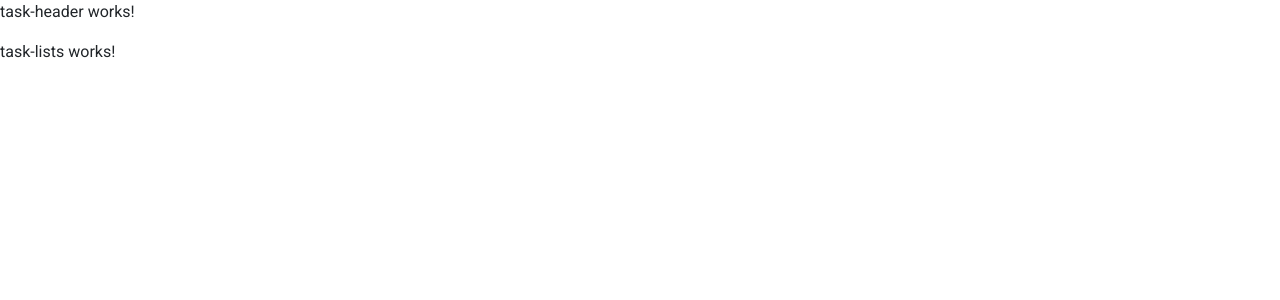
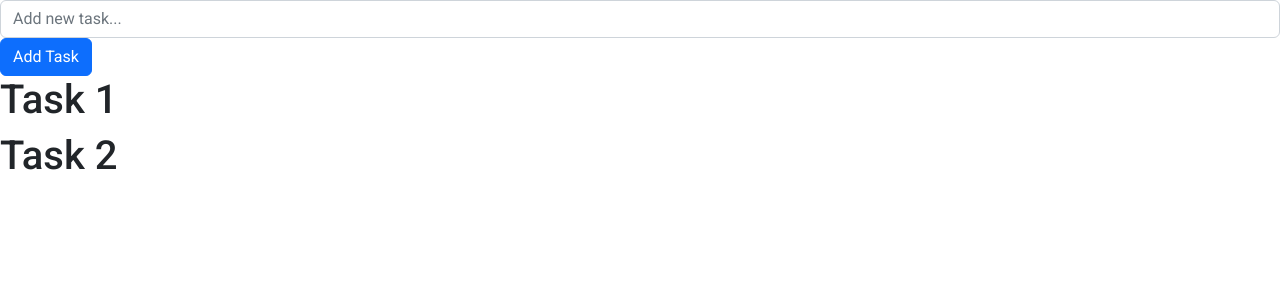
Before and after one commit to jaybay10/mega-nutun-todolist, an Angular app in the folder project-app/: page / in a window 1280 px wide. Shown: the top 300 px of the page. Built offline with nearby package versions, Linux system fonts and the light colour scheme.

Commit message:
functionality of adding new task is completed

```diff
--- a/project-app/src/app/app.component.html
+++ b/project-app/src/app/app.component.html
@@ -1,2 +1,3 @@
-<app-task-header></app-task-header>
-<app-task-lists></app-task-lists>
+<app-task-header (taskCreated)="onNewTaskCreated($event)"></app-task-header>
+<app-task-lists *ngFor="let task of taskList, index as newTask"
+[newTask]="task"></app-task-lists>
--- a/project-app/src/app/app.component.ts
+++ b/project-app/src/app/app.component.ts
@@ -7,4 +7,18 @@ import { Component } from '@angular/core';
 })
 export class AppComponent {
   title = 'project-app';
+
+
+  taskList = [{
+    task: "Task 1"
+  },
+  {
+  task: "Task 2"
+  }];
+
+  onNewTaskCreated(newTask: {task: string}){
+    this.taskList.push({
+      task: newTask.task
+    });
+  }
 }
--- a/project-app/src/app/task-header/task-header.component.html
+++ b/project-app/src/app/task-header/task-header.component.html
@@ -1 +1,4 @@
-<p>task-header works!</p>
+<div>
+    <input type="text" class="form-control" placeholder="Add new task..." [(ngModel)]="newTask">
+    <button class="btn btn-primary" (click)="AddNewTask()">Add Task</button>
+</div>
--- a/project-app/src/app/task-header/task-header.component.ts
+++ b/project-app/src/app/task-header/task-header.component.ts
@@ -1,4 +1,4 @@
-import { Component } from '@angular/core';
+import { Component, EventEmitter, Output } from '@angular/core';
 
 @Component({
   selector: 'app-task-header',
@@ -7,4 +7,14 @@ import { Component } from '@angular/core';
 })
 export class TaskHeaderComponent {
 
+  @Output() taskCreated = new EventEmitter<{task: string}>();
+
+  newTask: string = "";
+
+  AddNewTask(){
+    this.taskCreated.emit({
+      task: this.newTask
+    });
+  }
+
 }
--- a/project-app/src/app/task-lists/task-lists.component.html
+++ b/project-app/src/app/task-lists/task-lists.component.html
@@ -1 +1 @@
-<p>task-lists works!</p>
+<h1>{{newTask.task}}</h1>
--- a/project-app/src/app/task-lists/task-lists.component.ts
+++ b/project-app/src/app/task-lists/task-lists.component.ts
@@ -1,4 +1,4 @@
-import { Component } from '@angular/core';
+import { Component, Input } from '@angular/core';
 
 @Component({
   selector: 'app-task-lists',
@@ -7,4 +7,6 @@ import { Component } from '@angular/core';
 })
 export class TaskListsComponent {
 
+  @Input() newTask!: {task: string};
+
 }
```
